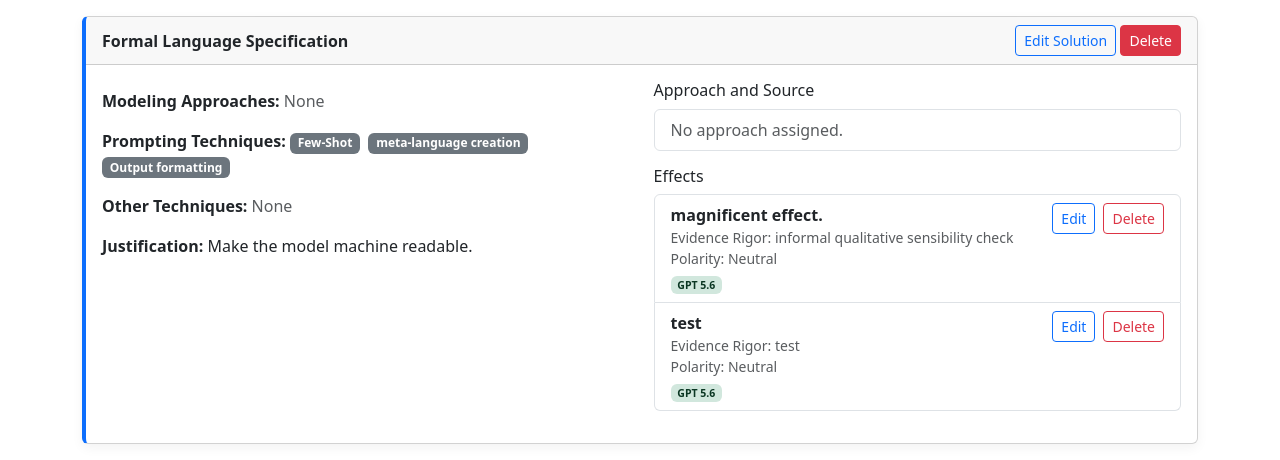
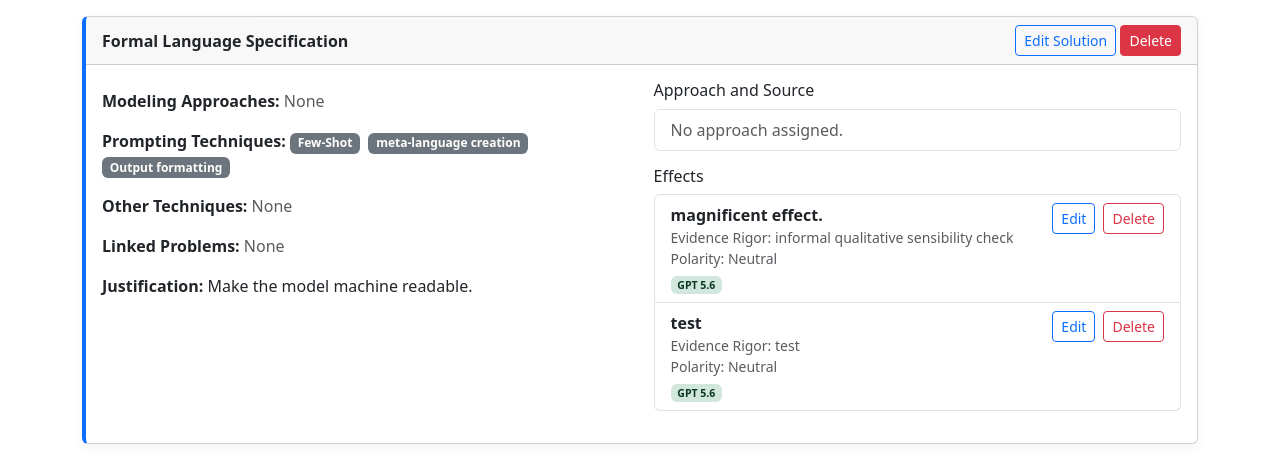
Before and after one commit to sybrendekinderen-afk/aap-alternative-modeling-app, a Flask app: page / in a window 1280 px wide, after a click on "Formal Language Specification". Shown: the part 996-1456 px from the top of the page. Run offline with Flask 3, Linux system fonts and the light colour scheme; some libraries are stand-ins or nearby versions.

Commit message:
removed legacy link solution to task

```diff
--- a/app.py
+++ b/app.py
@@ -275,6 +275,8 @@ def load_data():
             solution.pop("source_id", None)
             solution.pop("source_ids", None)
             solution.pop("sources", None)
+            solution.pop("modeling_task_ids", None)
+            solution.pop("modeling_purpose_ids", None)
 
             modeling_approach_id = parse_optional_int(solution.get("modeling_approach_id"))
             solution["modeling_approach_id"] = modeling_approach_id
@@ -286,16 +288,6 @@ def load_data():
                 except (TypeError, ValueError):
                     continue
             solution["other_technique_ids"] = list(dict.fromkeys(normalized_other_technique_ids))
-
-            raw_task_ids = solution.get("modeling_task_ids", solution.get("modeling_purpose_ids", []))
-            normalized_task_ids = []
-            for task_id in raw_task_ids:
-                try:
-                    normalized_task_ids.append(int(task_id))
-                except (TypeError, ValueError):
-                    continue
-            solution["modeling_task_ids"] = list(dict.fromkeys(normalized_task_ids))
-            solution.pop("modeling_purpose_ids", None)
 
         for modeling_task in store.get("modeling_tasks", []):
             modeling_task.pop("description", None)
@@ -1070,6 +1062,7 @@ def add_solution():
     store = load_data()
     solutions = store.get("solutions", [])
     modeling_approaches = store.get("modeling_approaches", [])
+    modeling_problems = store.get("modeling_problems", [])
 
     next_id = max([s["id"] for s in solutions], default=0) + 1
 
@@ -1079,19 +1072,30 @@ def add_solution():
 
     prompting_technique_ids = parse_int_list(request.form.getlist("prompting_technique_ids"))
     other_technique_ids = parse_int_list(request.form.getlist("other_technique_ids"))
-    modeling_task_ids = parse_int_list(request.form.getlist("modeling_task_ids"))
+    valid_problem_ids = {problem.get("id") for problem in modeling_problems}
+    modeling_problem_ids = [
+        pid for pid in parse_int_list(request.form.getlist("modeling_problem_ids"))
+        if pid in valid_problem_ids
+    ]
 
     solutions.append({
         "id": next_id,
         "name": request.form["name"],
         "prompting_technique_ids": prompting_technique_ids,
         "other_technique_ids": other_technique_ids,
-        "modeling_task_ids": modeling_task_ids,
         "justification": request.form.get("justification", ""),
         "modeling_approach_id": modeling_approach_id,
     })
 
+    for problem in modeling_problems:
+        existing_solution_ids = list(dict.fromkeys(parse_int_list(problem.get("solution_ids", []))))
+        if problem.get("id") in modeling_problem_ids:
+            if next_id not in existing_solution_ids:
+                existing_solution_ids.append(next_id)
+        problem["solution_ids"] = existing_solution_ids
+
     store["solutions"] = solutions
+    store["modeling_problems"] = modeling_problems
     sync_solution_approach_links(store)
     save_data(store)
     return redirect("/")
@@ -1580,6 +1584,12 @@ def edit_solution(solution_id):
     solution = find_solution(store.get("solutions", []), solution_id)
     if not solution:
         return redirect("/")
+    modeling_problems = store.get("modeling_problems", [])
+    selected_modeling_problem_ids = [
+        problem.get("id")
+        for problem in modeling_problems
+        if solution_id in problem.get("solution_ids", [])
+    ]
     return render_template(
         "edit_paper.html",
         solution=solution,
@@ -1588,7 +1598,8 @@ def edit_solution(solution_id):
         modeling_approaches=store.get("modeling_approaches", []),
         prompting_techniques=store.get("prompting_techniques", []),
         other_techniques=store.get("other_techniques", []),
-        modeling_tasks=store.get("modeling_tasks", [])
+        modeling_problems=modeling_problems,
+        selected_modeling_problem_ids=selected_modeling_problem_ids,
     )
 
 
@@ -1624,12 +1635,28 @@ def update_solution(solution_id):
             return redirect("/")
         prompting_technique_ids = parse_int_list(request.form.getlist("prompting_technique_ids"))
         other_technique_ids = parse_int_list(request.form.getlist("other_technique_ids"))
-        modeling_task_ids = parse_int_list(request.form.getlist("modeling_task_ids"))
+        modeling_problems = store.get("modeling_problems", [])
+        valid_problem_ids = {problem.get("id") for problem in modeling_problems}
+        modeling_problem_ids = [
+            pid for pid in parse_int_list(request.form.getlist("modeling_problem_ids"))
+            if pid in valid_problem_ids
+        ]
         solution["modeling_approach_id"] = modeling_approach_id
         solution["prompting_technique_ids"] = prompting_technique_ids
         solution["other_technique_ids"] = other_technique_ids
-        solution["modeling_task_ids"] = modeling_task_ids
         solution["justification"] = request.form.get("justification", solution["justification"])
+
+        selected_problem_ids = set(modeling_problem_ids)
+        for problem in modeling_problems:
+            existing_solution_ids = list(dict.fromkeys(parse_int_list(problem.get("solution_ids", []))))
+            if problem.get("id") in selected_problem_ids:
+                if solution_id not in existing_solution_ids:
+                    existing_solution_ids.append(solution_id)
+            else:
+                existing_solution_ids = [sid for sid in existing_solution_ids if sid != solution_id]
+            problem["solution_ids"] = existing_solution_ids
+
+        store["modeling_problems"] = modeling_problems
         sync_solution_approach_links(store)
         save_data(store)
     return redirect("/")
--- a/templates/index.html
+++ b/templates/index.html
@@ -288,6 +288,19 @@
                   <span class="text-muted">None</span>
                 {% endif %}
               </p>
+              <p><b>Linked Problems:</b>
+                {% set linked_problem_ids = solution_problem_lookup.get(solution.id, []) %}
+                {% if linked_problem_ids %}
+                  {% for pid in linked_problem_ids %}
+                    {% set problem = modeling_problem_lookup.get(pid|int) %}
+                    {% if problem %}
+                      <a href="#problem-{{ problem.id }}" class="badge bg-secondary-subtle text-secondary-emphasis text-decoration-none me-1">{{ problem.name }}</a>
+                    {% endif %}
+                  {% endfor %}
+                {% else %}
+                  <span class="text-muted">None</span>
+                {% endif %}
+              </p>
               <p><b>Justification:</b> {{ solution.justification }}</p>
             </div>
             <div class="col-md-6">
@@ -414,13 +427,13 @@
                   <div class="form-text">Select one or more other techniques linked to this solution.</div>
                 </div>
                 <div class="mb-3">
-                  <label class="form-label">Modeling Task</label>
-                  <select class="form-select" name="modeling_task_ids" multiple size="5">
-                    {% for task in modeling_tasks %}
-                      <option value="{{ task.id }}">{{ task.name }}</option>
+                  <label class="form-label">Modeling Problems</label>
+                  <select class="form-select" name="modeling_problem_ids" multiple size="5">
+                    {% for problem in modeling_problems %}
+                      <option value="{{ problem.id }}">{{ problem.name }}</option>
                     {% endfor %}
                   </select>
-                  <div class="form-text">Select one or more related Modeling Tasks. Hold Ctrl/Cmd for multiple.</div>
+                  <div class="form-text">Optional: link one or more modeling problems. Hold Ctrl/Cmd for multiple.</div>
                 </div>
                 <div class="mb-3">
                   <label class="form-label">Justification</label>
```
Also changed, not shown: templates/edit_paper.html (+4 -3 lines).
